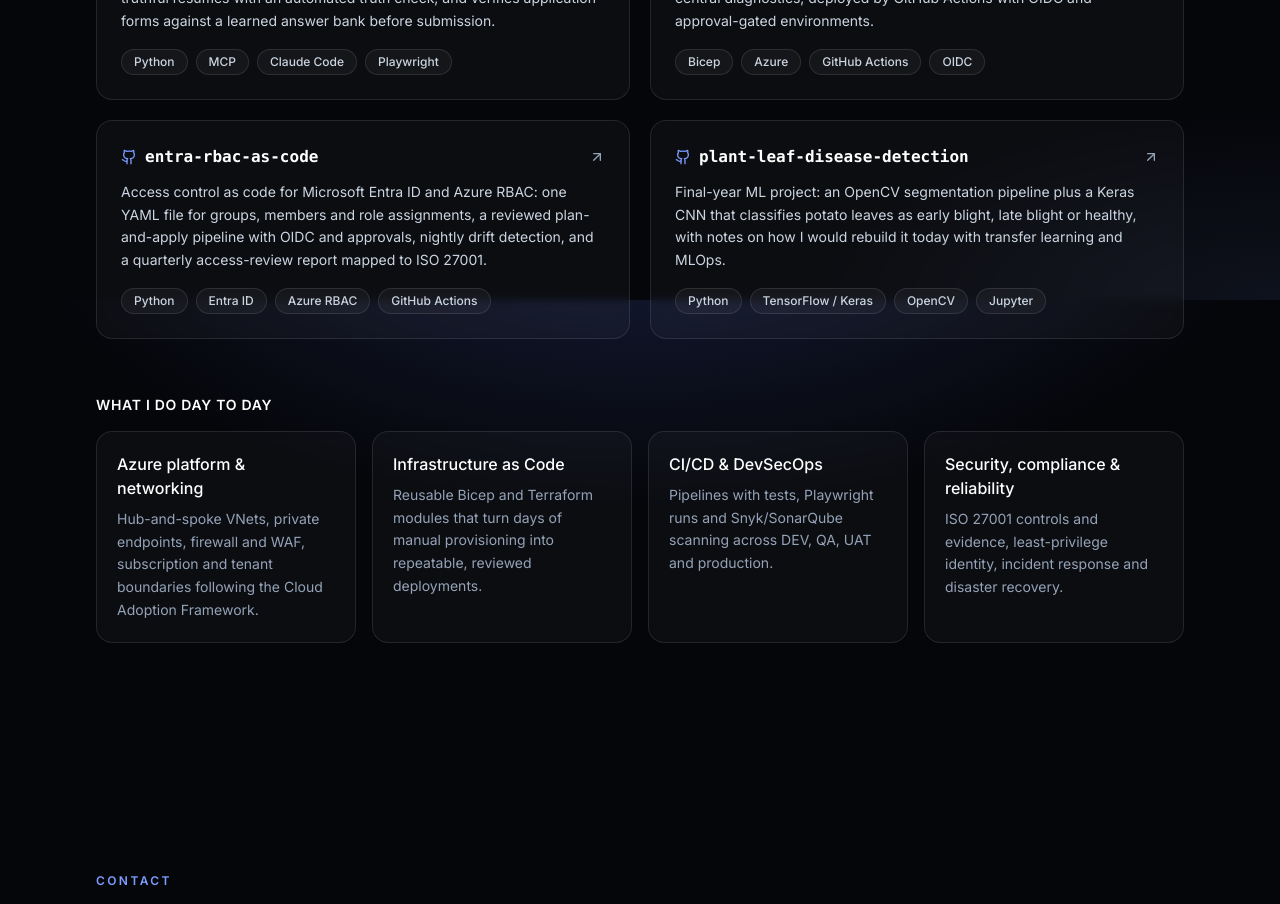
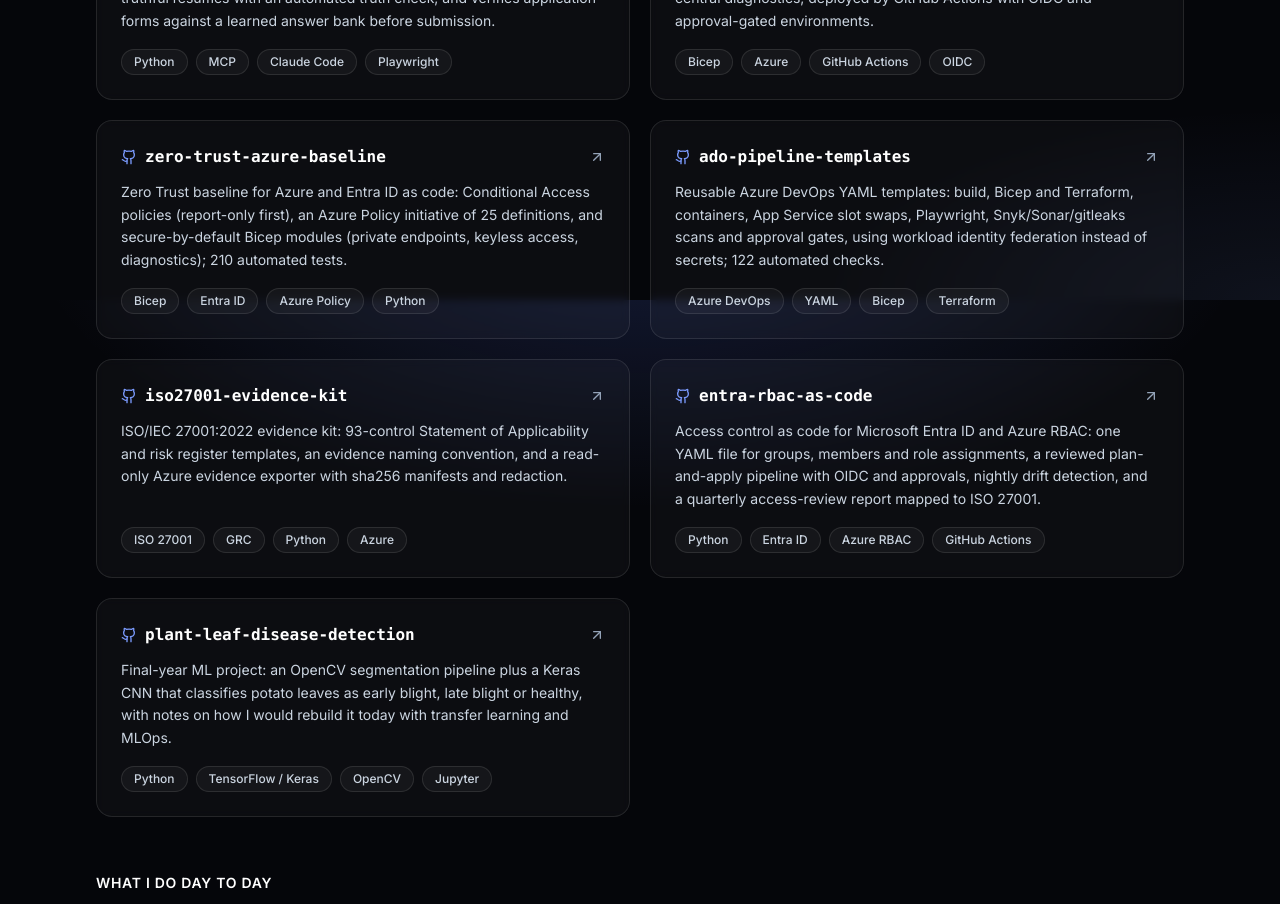
Before and after one commit to vaishnavia4/Vaishnavi-Portfolio, a React (Vite) app: page / in a window 1280 px wide. Shown: the part 7700-8604 px from the top of the page. Built offline with nearby package versions, Linux system fonts and the light colour scheme; the HTML template or start-up script is replaced by a standard one.

Commit message:
Add zero-trust-azure-baseline, ado-pipeline-templates and iso27001-evidence-kit projects

```diff
--- a/src/data/portfolio.ts
+++ b/src/data/portfolio.ts
@@ -166,6 +166,27 @@ export const projects: Project[] = [
     url: "https://github.com/vaishnavia4/azure-landing-zone-bicep",
   },
   {
+    title: "zero-trust-azure-baseline",
+    description:
+      "Zero Trust baseline for Azure and Entra ID as code: Conditional Access policies (report-only first), an Azure Policy initiative of 25 definitions, and secure-by-default Bicep modules (private endpoints, keyless access, diagnostics); 210 automated tests.",
+    stack: ["Bicep", "Entra ID", "Azure Policy", "Python"],
+    url: "https://github.com/vaishnavia4/zero-trust-azure-baseline",
+  },
+  {
+    title: "ado-pipeline-templates",
+    description:
+      "Reusable Azure DevOps YAML templates: build, Bicep and Terraform, containers, App Service slot swaps, Playwright, Snyk/Sonar/gitleaks scans and approval gates, using workload identity federation instead of secrets; 122 automated checks.",
+    stack: ["Azure DevOps", "YAML", "Bicep", "Terraform"],
+    url: "https://github.com/vaishnavia4/ado-pipeline-templates",
+  },
+  {
+    title: "iso27001-evidence-kit",
+    description:
+      "ISO/IEC 27001:2022 evidence kit: 93-control Statement of Applicability and risk register templates, an evidence naming convention, and a read-only Azure evidence exporter with sha256 manifests and redaction.",
+    stack: ["ISO 27001", "GRC", "Python", "Azure"],
+    url: "https://github.com/vaishnavia4/iso27001-evidence-kit",
+  },
+  {
     title: "entra-rbac-as-code",
     description:
       "Access control as code for Microsoft Entra ID and Azure RBAC: one YAML file for groups, members and role assignments, a reviewed plan-and-apply pipeline with OIDC and approvals, nightly drift detection, and a quarterly access-review report mapped to ISO 27001.",
```
